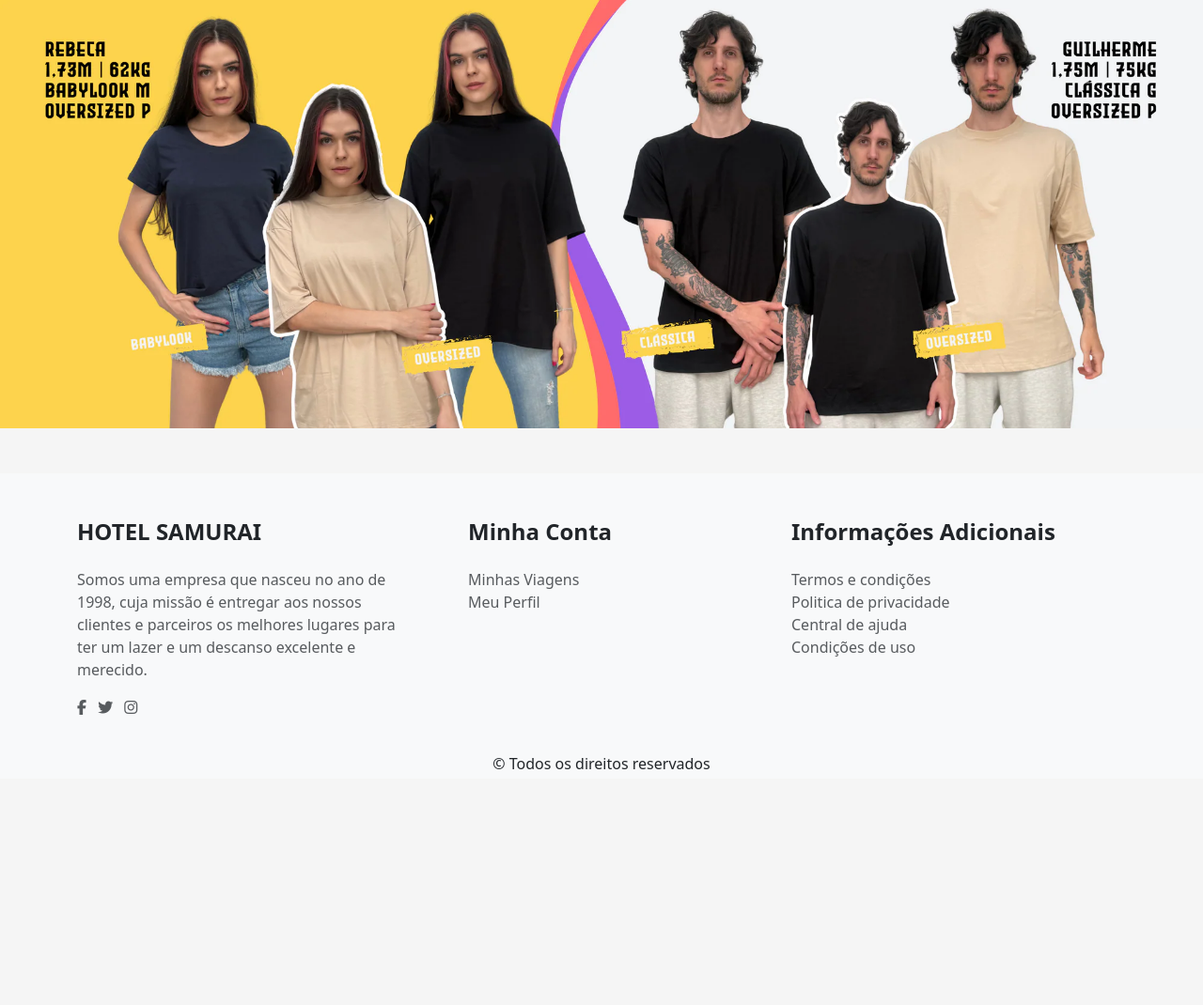
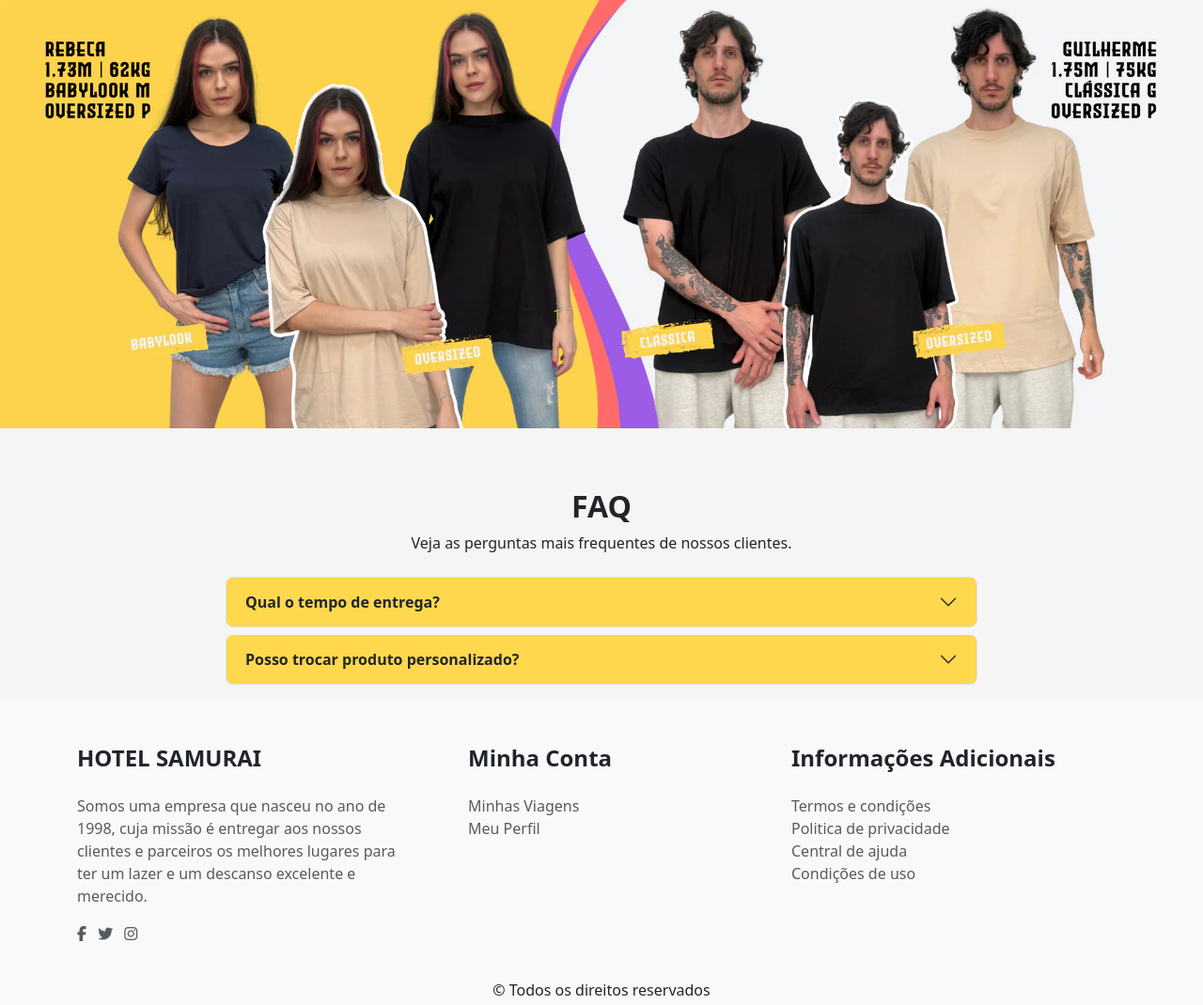
Before and after one commit to carlosnotlemos/fivetwo_django, a Django app: page / in a window 1280 px wide. Shown: the part 3300-4370 px from the top of the page at 94% size. Before the commit the page ends 4119 px from the top, so only its background shows below. Run offline with Django 5.2, Linux system fonts and the light colour scheme; some libraries are stand-ins or nearby versions.

Commit message:
feat(faq) add faq

```diff
--- a/templates/base.html
+++ b/templates/base.html
@@ -606,6 +606,51 @@
           class="w-100 h-50">
         </picture>
       </section>
+
+      <!--FAQ-->
+      <section class="faq container my-3">
+        <h2 class="text-center mb-2 fw-bold">FAQ</h2>
+        <p class="text-center mb-4">Veja as perguntas mais frequentes de nossos clientes.</p>
+
+        <!-- Container mais estreito -->
+        <div class="accordion-wrapper" style="max-width: 800px; margin: 0 auto;">
+          <div class="accordion" id="faqAccordion">
+            <!-- Item 1 -->
+            <div class="accordion-item mb-2 rounded-3" style="background-color: #FFD84D;">
+              <h2 class="accordion-header" id="headingOne">
+                <button class="accordion-button collapsed bg-transparent fw-bold" type="button"
+                        data-bs-toggle="collapse" data-bs-target="#collapseOne" aria-expanded="false"
+                        aria-controls="collapseOne">
+                  Qual o tempo de entrega?
+                </button>
+              </h2>
+              <div id="collapseOne" class="accordion-collapse collapse"
+                  aria-labelledby="headingOne" data-bs-parent="#faqAccordion">
+                <div class="accordion-body">
+                  O prazo de entrega é de 5 a 10 dias úteis, dependendo da região.
+                </div>
+              </div>
+            </div>
+
+            <!-- Item 2 -->
+            <div class="accordion-item mb-2 rounded-3" style="background-color: #FFD84D;">
+              <h2 class="accordion-header" id="headingTwo">
+                <button class="accordion-button collapsed bg-transparent fw-bold" type="button"
+                        data-bs-toggle="collapse" data-bs-target="#collapseTwo" aria-expanded="false"
+                        aria-controls="collapseTwo">
+                  Posso trocar produto personalizado?
+                </button>
+              </h2>
+              <div id="collapseTwo" class="accordion-collapse collapse"
+                  aria-labelledby="headingTwo" data-bs-parent="#faqAccordion">
+                <div class="accordion-body">
+                  Produtos personalizados não podem ser trocados, exceto em caso de defeito.
+                </div>
+              </div>
+            </div>
+          </div>
+        </div>
+      </section>
     </main>
 
     <!--Ajeitar depois esse footer-->
```
